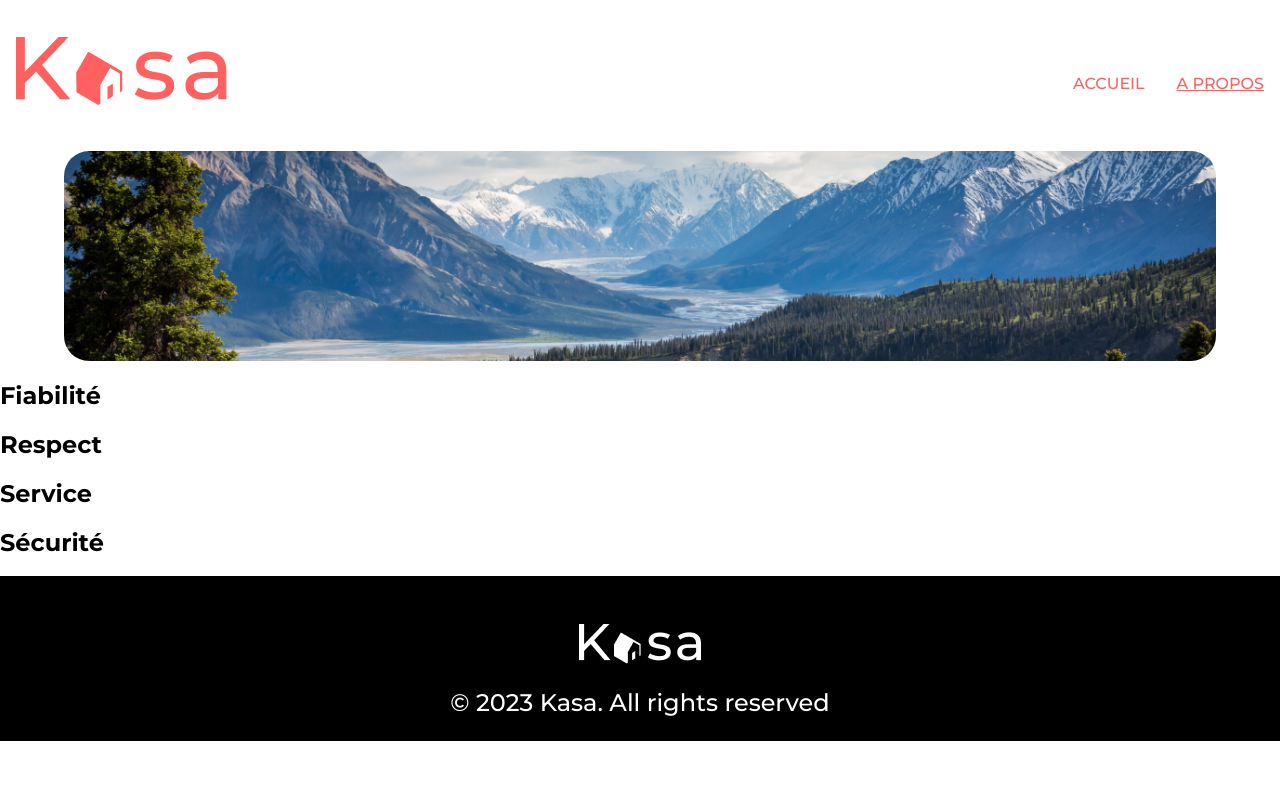
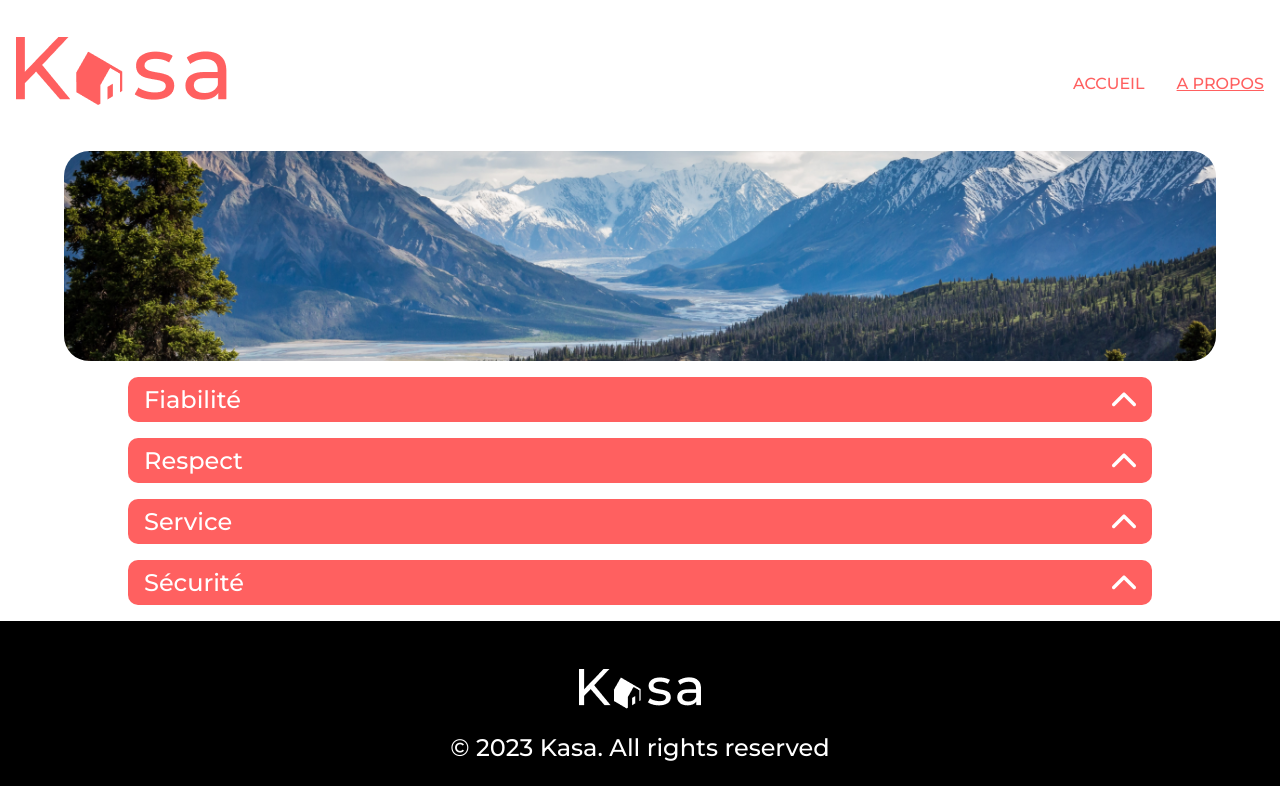
Before and after one commit to jajadiff/p8-kasa, a React (Create React App) app: page /about in a window 1280 px wide. Built offline with nearby package versions, Linux system fonts and the light colour scheme.

Commit message:
update scss

```diff
--- a/src/styles/main.css
+++ b/src/styles/main.css
@@ -226,6 +226,11 @@ body {
     display: none;
   }
 }
+.container__apartment {
+  display: flex;
+  flex-direction: column;
+}
+
 .apartment {
   width: 90%;
   display: flex;
@@ -282,6 +287,46 @@ body {
   margin: auto;
 }
 
+.togglecontainer {
+  margin: auto;
+  width: 90%;
+  display: flex;
+  flex-direction: row;
+  justify-content: space-between;
+  gap: 1rem;
+}
+.togglecontainer__description {
+  width: 45%;
+}
+.togglecontainer__description h2 {
+  font-size: 18px;
+}
+.togglecontainer__description p {
+  margin: 0;
+  border-radius: 10px;
+  background-color: #F6F6F6;
+  padding: 2rem 1rem;
+  font-size: 18px;
+  color: #FF6060;
+}
+.togglecontainer__equipements {
+  width: 45%;
+}
+.togglecontainer__equipements h2 {
+  font-size: 18px;
+}
+.togglecontainer__equipements ul {
+  border-radius: 10px;
+  background-color: #F6F6F6;
+  margin: 0;
+  padding: 2rem 1rem;
+  list-style: none;
+}
+.togglecontainer__equipements ul li {
+  font-size: 18px;
+  color: #FF6060;
+}
+
 @media screen and (max-width: 600px) {
   .apartment {
     flex-direction: column;
@@ -316,4 +361,68 @@ body {
     width: 13px;
     height: 13px;
   }
+  .togglecontainer {
+    flex-direction: column;
+  }
+  .togglecontainer__description {
+    width: 100%;
+  }
+  .togglecontainer__description h2 {
+    font-size: 13px;
+  }
+  .togglecontainer__description p {
+    font-weight: 400;
+    font-size: 12px;
+  }
+  .togglecontainer__equipements {
+    width: 100%;
+  }
+  .togglecontainer__equipements h2 {
+    font-size: 13px;
+  }
+  .togglecontainer__equipements ul li {
+    font-weight: 400;
+    font-size: 12px;
+  }
+}
+.toggle__title {
+  background-color: #FF6060;
+  display: flex;
+  justify-content: space-between;
+  padding: 0.5rem 1rem;
+  font-weight: 500;
+  font-size: 24px;
+  color: white;
+  border-radius: 10px;
+  margin: 0;
+}
+
+.abouttoggle {
+  display: flex;
+  flex-direction: column;
+  margin: 1rem auto;
+  width: 80%;
+  gap: 1rem;
+}
+.abouttoggle h2 {
+  font-size: 24px;
+  font-weight: 500;
+}
+.abouttoggle p {
+  margin: 0;
+  border-radius: 10px;
+  background-color: #F6F6F6;
+  font-size: 24px;
+  font-weight: 400;
+  padding: 2rem;
+  color: #FF6060;
+}
+
+@media screen and (max-width: 600px) {
+  .abouttoggle h2 {
+    font-size: 13px;
+  }
+  .abouttoggle p {
+    font-size: 12px;
+  }
 }/*# sourceMappingURL=main.css.map */
--- a/src/styles/main.scss
+++ b/src/styles/main.scss
@@ -7,3 +7,5 @@
 @import "./../../sass/components/card";
 @import "./../../sass/components/carrousel";
 @import "./../../sass/pages/apartment";
+@import "./../../sass/components/toggle";
+@import "./../../sass/pages/aboutpage";
```
Also changed, not shown: 1 other file (tests, documents, lock files or other folders).
